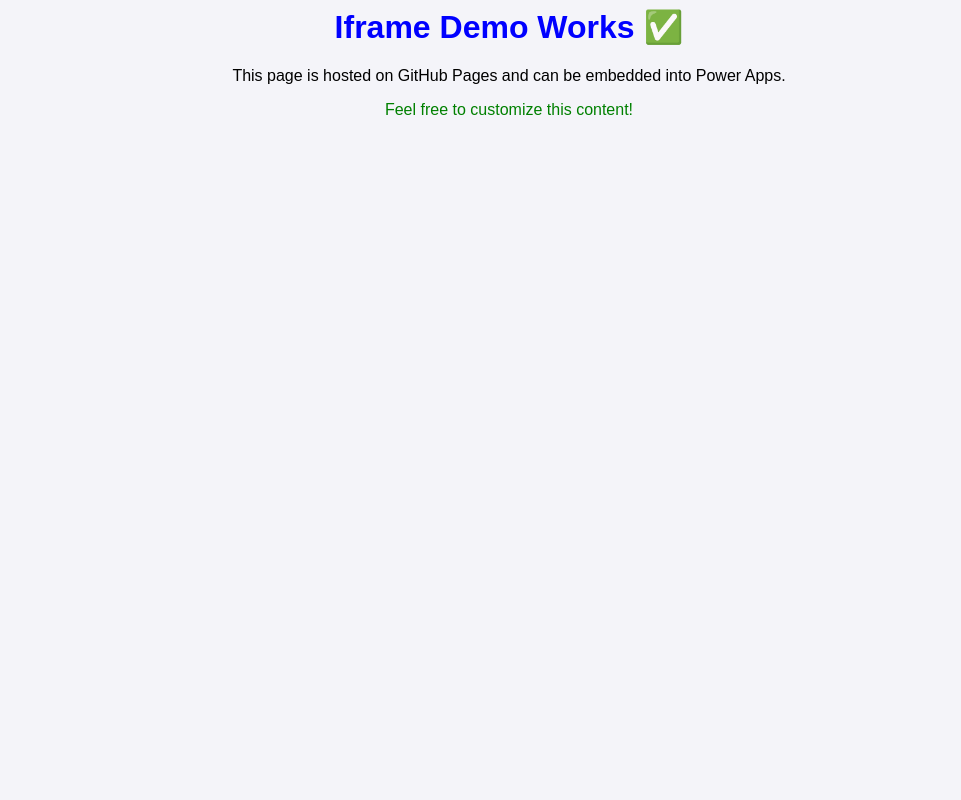
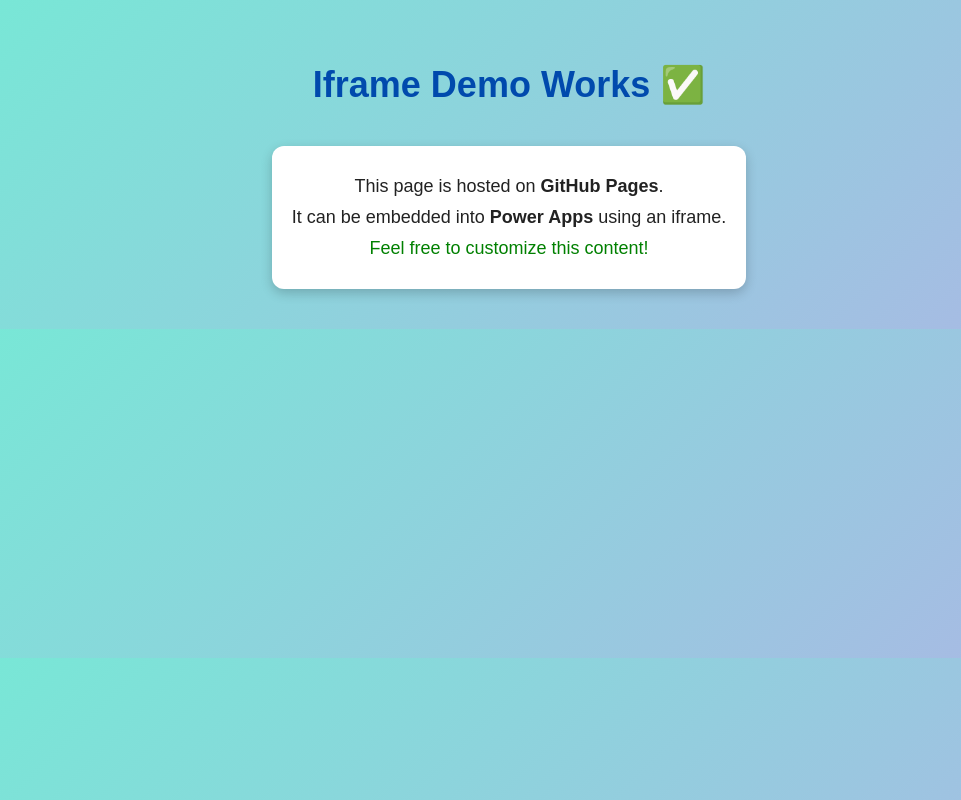
Before and after one commit to aishwarya0404/demo-iframe, a plain HTML site: page index.html in a window 1280 px wide. Shown: the whole page, without its empty margins (131-1092 px from the left). Drawn offline with Linux system fonts and the light colour scheme.

Commit message:
Update index.html

```diff
--- a/index.html
+++ b/index.html
@@ -1,10 +1,52 @@
-<html>
+<!DOCTYPE html>
+<html lang="en">
 <head>
+  <meta charset="UTF-8">
   <title>Demo Iframe Page</title>
+  <style>
+    body {
+      font-family: Arial, sans-serif;
+      text-align: center;
+      background: linear-gradient(135deg, #74ebd5 0%, #ACB6E5 100%);
+      color: #222;
+      margin: 0;
+      padding: 40px;
+    }
+    h1 {
+      color: #004aad;
+      font-size: 36px;
+      margin-bottom: 20px;
+      animation: fadeIn 2s ease-in-out;
+    }
+    p {
+      font-size: 18px;
+      margin: 10px 0;
+    }
+    .box {
+      background: white;
+      border-radius: 12px;
+      padding: 20px;
+      box-shadow: 0px 4px 12px rgba(0,0,0,0.2);
+      display: inline-block;
+      margin-top: 20px;
+      animation: slideUp 1.5s ease-out;
+    }
+    @keyframes fadeIn {
+      from { opacity: 0; }
+      to { opacity: 1; }
+    }
+    @keyframes slideUp {
+      from { transform: translateY(50px); opacity: 0; }
+      to { transform: translateY(0); opacity: 1; }
+    }
+  </style>
 </head>
-<body style="font-family:sans-serif; text-align:center; background:#f4f4f9;">
-  <h1 style="color:blue;">Iframe Demo Works ✅</h1>
-  <p>This page is hosted on GitHub Pages and can be embedded into Power Apps.</p>
-  <p style="color:green;">Feel free to customize this content!</p>
+<body>
+  <h1>Iframe Demo Works ✅</h1>
+  <div class="box">
+    <p>This page is hosted on <b>GitHub Pages</b>.</p>
+    <p>It can be embedded into <b>Power Apps</b> using an iframe.</p>
+    <p style="color:green;">Feel free to customize this content!</p>
+  </div>
 </body>
 </html>
```
